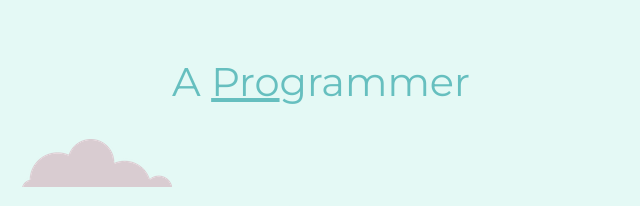
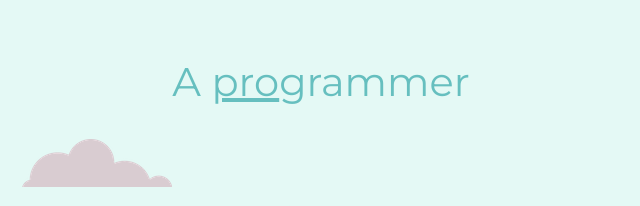
Before and after one commit to Shibli2316/First-Portfolio-Website, a plain HTML site: page index.html in a window 1280 px wide. Shown: the part 333-539 px from the top of the page, 319-959 px from the left. Drawn offline with Linux system fonts and the light colour scheme; a web font is replaced by a local one.

Commit message:
Update index.html

```diff
--- a/index.html
+++ b/index.html
@@ -19,7 +19,7 @@
     <div class="top-container">
         <img src="cloud.png" class="top-cloud" alt="cloud-img">
         <h1>I'm Shibli</h1>
-        <h2>A <span class="pro">Pro</span>grammer</h2>
+        <h2>A <span class="pro">pro</span>grammer</h2>
         <img src="cloud.png" class="bottom-cloud" alt="cloud-img">
         <img src="mountain.png" alt="mountain-img">
     </div>
```
